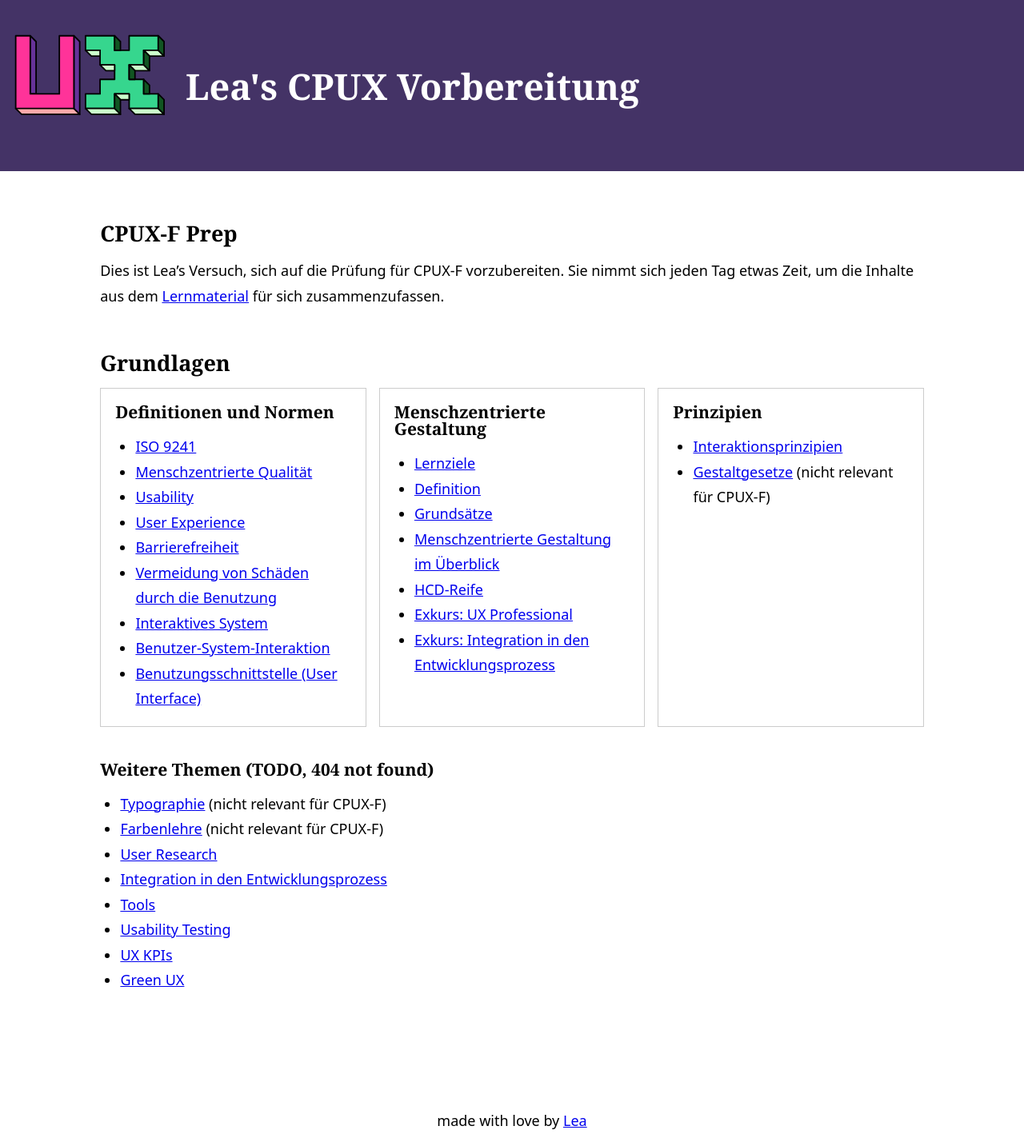
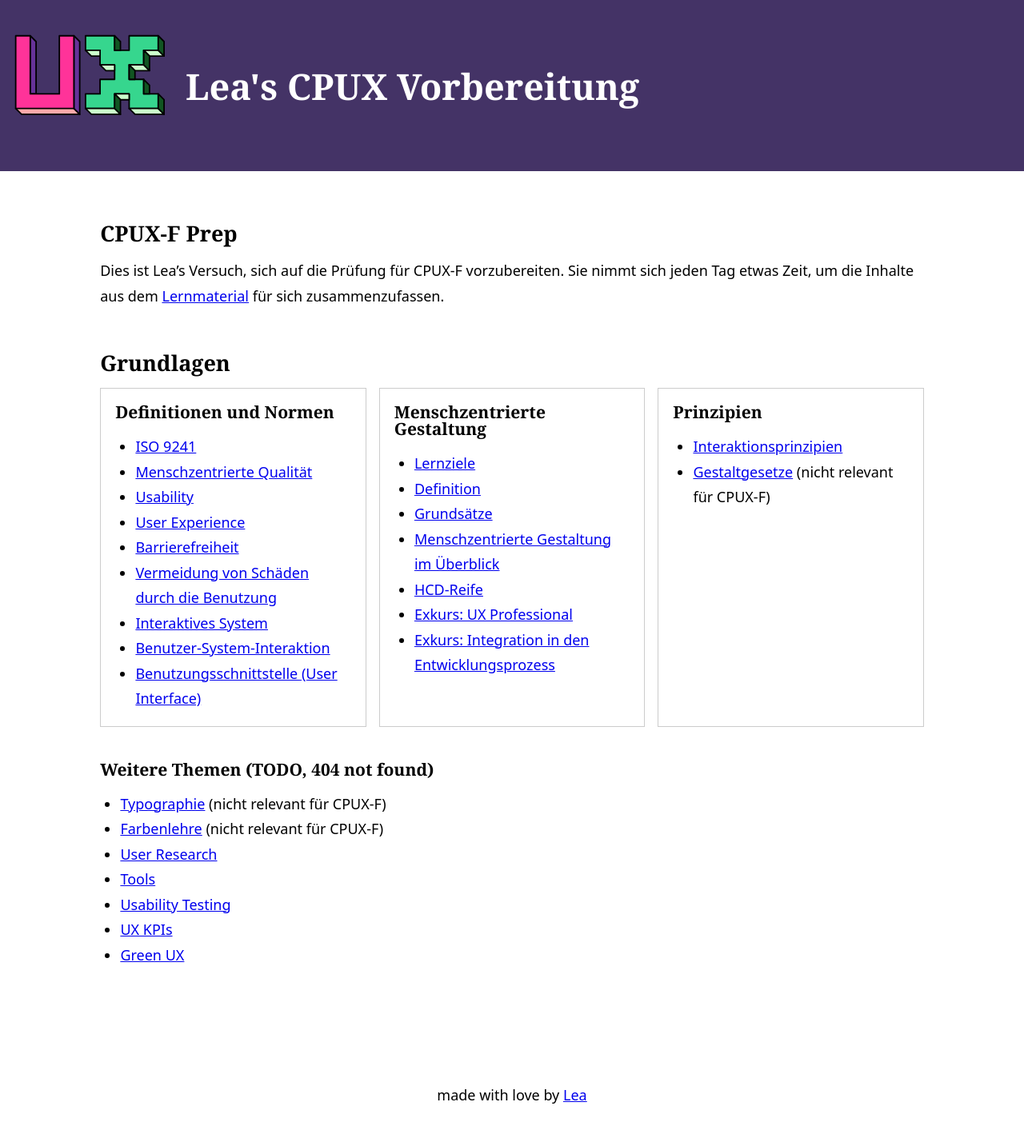
Before and after one commit to learosema/cpux-prep, a Jekyll site: the page built from index.md, in a window 1280 px wide. Shown: the whole page at 80% size. Built offline with Jekyll 4.4.1, drawn with Linux system fonts in a browser that asks for light colours; our own code applies the rules of GitHub Pages for plain Markdown files; after the commit the page ends 1402 px from its top, so only the background shows below that.

Commit message:
chore: remove

```diff
--- a/index.md
+++ b/index.md
@@ -50,7 +50,6 @@ sich jeden Tag etwas Zeit, um die Inhalte aus dem
 - [Typographie](prinzipien/typographie.md) (nicht relevant für CPUX-F)
 - [Farbenlehre](prinzipien/farbenlehre.md) (nicht relevant für CPUX-F)
 - [User Research](user-research.html)
-- [Integration in den Entwicklungsprozess](integration-entwicklungsprozess.html)
 - [Tools](tools.html)
 - [Usability Testing](usability-testing.html)
 - [UX KPIs](ux-kpis.html)
```
